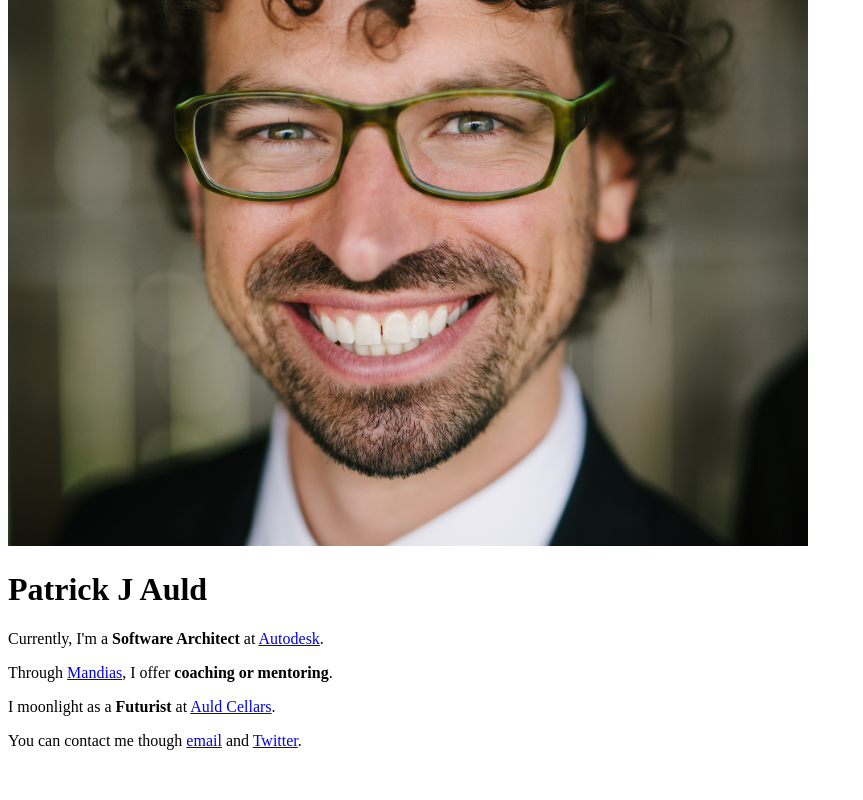
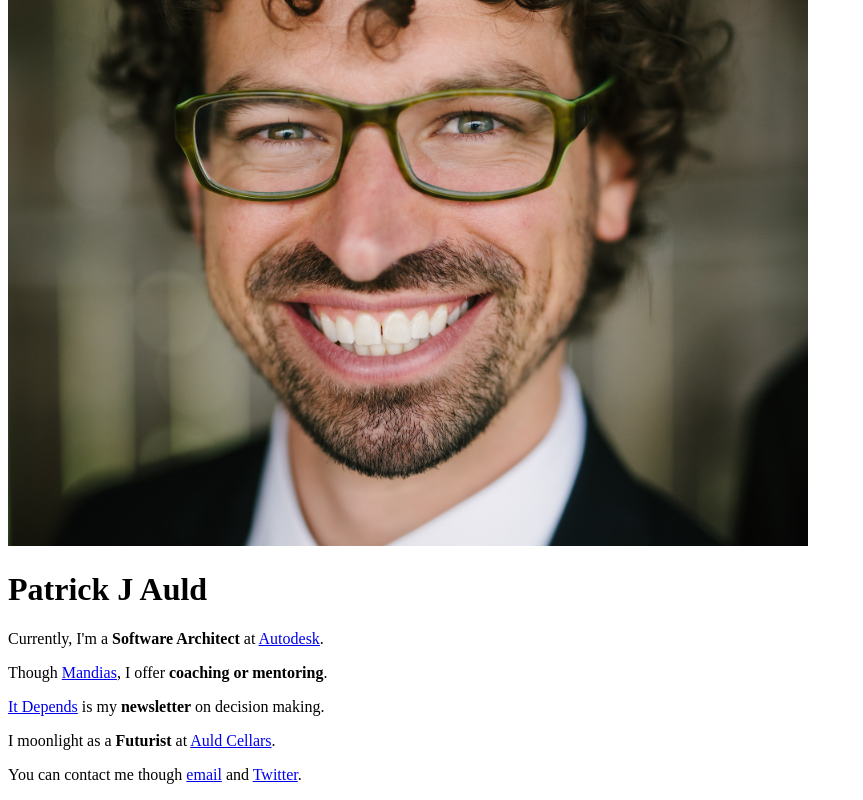
Before and after one commit to PatrickAuld/patrickauld.com, a Next.js app: page / in a window 1280 px wide. Shown: the part 262-1062 px from the top of the page, without its empty margins (0-863 px from the left). Before the commit the page ends 1028 px from the top, so only its background shows below. Built offline with nearby package versions, Linux system fonts and the light colour scheme.

Commit message:
Adds It Depends link (#7)

```diff
--- a/pages/index.tsx
+++ b/pages/index.tsx
@@ -13,7 +13,8 @@ function AboutStatement() {
   return (
     <div>
       <TextStatement>Currently, I'm a <b>Software Architect</b> at <a className="underline" href="https://construction.autodesk.com">Autodesk</a>.</TextStatement>
-      <TextStatement>Through <a className="underline" href="https://mandias.xyz">Mandias</a>, I offer <b>coaching or mentoring</b>.</TextStatement>
+      <TextStatement>Though <a className="underline" href="https://mandias.xyz">Mandias</a>, I offer <b>coaching or mentoring</b>.</TextStatement>
+      <TextStatement><a className="underline" href="https://patrickauld.substack.com">It Depends</a> is my <b>newsletter</b> on decision making.</TextStatement>
       <TextStatement>I moonlight as a <b>Futurist</b> at <a className="underline" href="https://auldcellars.com">Auld Cellars</a>.</TextStatement>
       <p className="mt-1 max-w-2xl text-base text-gray-700 pb-2 pt-8">You can contact me though <a className="underline" href="mailto:patrick+homepage@patrickauld.com">email</a> and <a className="underline" href="https://twitter.com/patrickauld">Twitter</a>.</p>
     </div>
```
